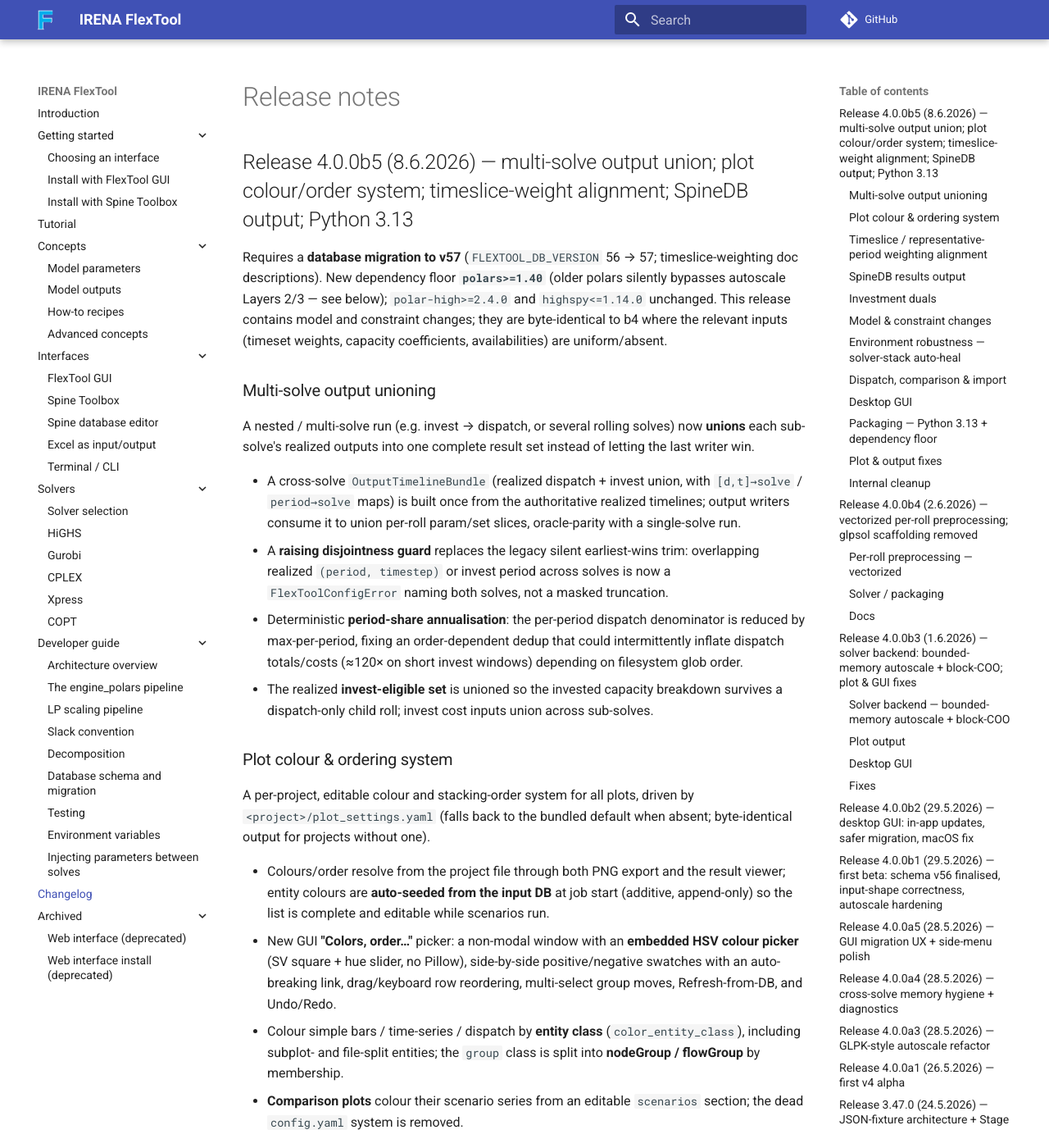
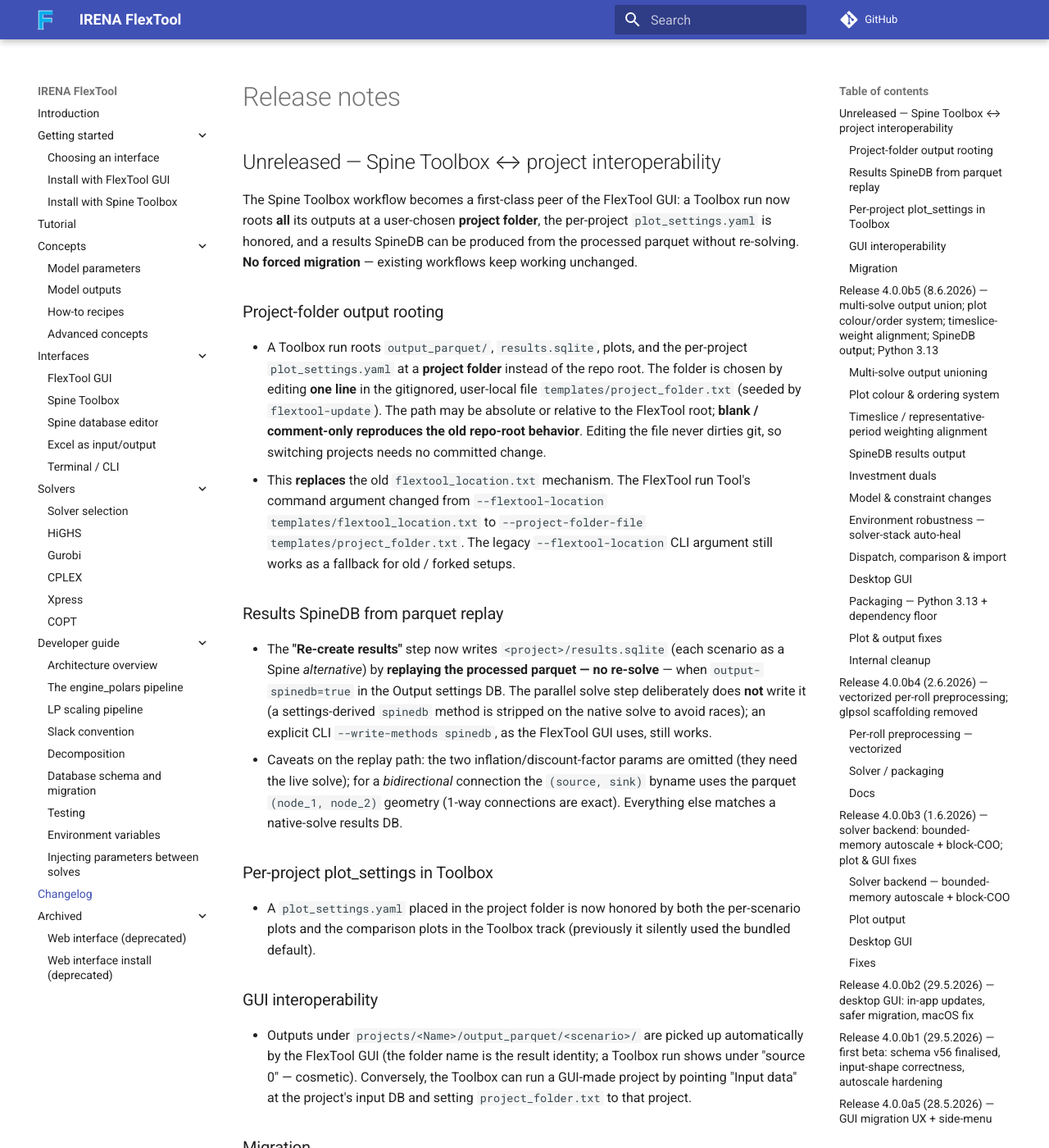
Before and after one commit to irena-flextool/flextool, an MkDocs documentation site: the page built from docs/release.md, in a window 1280 px wide and 1400 px high. Shown: the whole window at 82% size. Built offline with MkDocs 1.6.1 and Material for MkDocs 9.7.7, drawn with Linux system fonts in a browser that asks for light colours; comment, search, counter and statistics services are not loaded; some of the changed text lies outside the part shown.

Commit message:
docs: Spine Toolbox ↔ project interoperability (CHANGELOG + user docs)
Document project-folder output rooting via templates/project_folder.txt,
results.sqlite from parquet replay (output-spinedb in Output settings),
per-project plot_settings in the Toolbox track, the
flextool_location→project_folder.txt change, and GUI interop. Migration note
in both CHANGELOG and docs/spine_toolbox.md: no forced migration (blank file =
old behavior); run flextool-update; forked project.json users update the run
Tool's arg.

Co-Authored-By: Claude Opus 4.8 (1M context) <noreply@anthropic.com>

````diff
--- a/CHANGELOG.md
+++ b/CHANGELOG.md
@@ -1,3 +1,62 @@
+## Unreleased — Spine Toolbox ↔ project interoperability
+
+The Spine Toolbox workflow becomes a first-class peer of the FlexTool GUI: a
+Toolbox run now roots **all** its outputs at a user-chosen **project folder**,
+the per-project `plot_settings.yaml` is honored, and a results SpineDB can be
+produced from the processed parquet without re-solving. **No forced migration**
+— existing workflows keep working unchanged.
+
+### Project-folder output rooting
+
+- A Toolbox run roots `output_parquet/`, `results.sqlite`, plots, and the
+  per-project `plot_settings.yaml` at a **project folder** instead of the repo
+  root. The folder is chosen by editing **one line** in the gitignored,
+  user-local file `templates/project_folder.txt` (seeded by `flextool-update`).
+  The path may be absolute or relative to the FlexTool root; **blank /
+  comment-only reproduces the old repo-root behavior**. Editing the file never
+  dirties git, so switching projects needs no committed change.
+- This **replaces** the old `flextool_location.txt` mechanism. The FlexTool run
+  Tool's command argument changed from
+  `--flextool-location templates/flextool_location.txt` to
+  `--project-folder-file templates/project_folder.txt`. The legacy
+  `--flextool-location` CLI argument still works as a fallback for old / forked
+  setups.
+
+### Results SpineDB from parquet replay
+
+- The **"Re-create results"** step now writes `<project>/results.sqlite` (each
+  scenario as a Spine *alternative*) by **replaying the processed parquet — no
+  re-solve** — when `output-spinedb=true` in the Output settings DB. The
+  parallel solve step deliberately does **not** write it (a settings-derived
+  `spinedb` method is stripped on the native solve to avoid races); an explicit
+  CLI `--write-methods spinedb`, as the FlexTool GUI uses, still works.
+- Caveats on the replay path: the two inflation/discount-factor params are
+  omitted (they need the live solve); for a *bidirectional* connection the
+  `(source, sink)` byname uses the parquet `(node_1, node_2)` geometry (1-way
+  connections are exact). Everything else matches a native-solve results DB.
+
+### Per-project plot_settings in Toolbox
+
+- A `plot_settings.yaml` placed in the project folder is now honored by both the
+  per-scenario plots and the comparison plots in the Toolbox track (previously
+  it silently used the bundled default).
+
+### GUI interoperability
+
+- Outputs under `projects/<Name>/output_parquet/<scenario>/` are picked up
+  automatically by the FlexTool GUI (the folder name is the result identity; a
+  Toolbox run shows under "source 0" — cosmetic). Conversely, the Toolbox can
+  run a GUI-made project by pointing "Input data" at the project's input DB and
+  setting `project_folder.txt` to that project.
+
+### Migration
+
+- Run `flextool-update` — it seeds `templates/project_folder.txt` and refreshes
+  the settings DBs (which already carry the `output-spinedb` option).
+- **Only if** you forked / customized `.spinetoolbox/project.json`: update the
+  FlexTool Tool's command argument from `--flextool-location …` to
+  `--project-folder-file <project>/templates/project_folder.txt`.
+
 ## Release 4.0.0b5 (8.6.2026) — multi-solve output union; plot colour/order system; timeslice-weight alignment; SpineDB output; Python 3.13
 
 Requires a **database migration to v57** (`FLEXTOOL_DB_VERSION` 56 → 57;
--- a/docs/spine_toolbox.md
+++ b/docs/spine_toolbox.md
@@ -65,8 +65,11 @@ The items that actually ship in `.spinetoolbox/project.json` are:
 - **Read input spreadsheet** (Tool) — runs the `Read tabular data` specification to import
   the contents of **Excel input** into **Input data**. See
   [Excel interface](excel_interface.md) for the file format.
-- **FlexTool location** (Data Connection) — small text file recording the path to the
-  FlexTool checkout; the **FlexTool** tool resolves its sources through it.
+- **FlexTool location** (Data Connection) — small user-local text file
+  (`templates/project_folder.txt`) recording the **project folder** the run
+  roots its outputs at. See [Choosing the project folder](#choosing-the-project-folder)
+  below. (This replaces the older `flextool_location.txt`; you may rename the
+  connection to "Project folder" in the Toolbox GUI if you like.)
 - **FlexTool** (Tool) — the solve step. Runs `flextool/cli/cmd_run_flextool.py` (the same
   module as the `flextool-run` console script) as a subprocess. Receives the **Input
   data**, **Output info**, and **Output settings** database URLs as arguments.
@@ -99,6 +102,80 @@ There is **no CSV hand-off** between the workflow and the engine. The CSV files
 load-bearing for anything downstream. See [Architecture](dev/architecture.md) for the
 full data-flow diagram.
 
+## Project folders and results
+
+A Toolbox run roots **all** of its outputs — `output_parquet/`, `results.sqlite`,
+plots, and the per-project `plot_settings.yaml` — at a **project folder** you
+choose, instead of scattering them at the repo root. This makes the Toolbox
+track a peer of the [FlexTool GUI](flextool_gui_interface.md): the GUI picks up
+Toolbox-produced results, and the Toolbox can run a GUI-made project.
+
+### Choosing the project folder
+
+The project folder is set by editing **one line** in the user-local, gitignored
+file `templates/project_folder.txt` (seeded for you by `flextool-update`):
+
+```
+projects/Rivendell
+```
+
+The path may be **absolute** or **relative to the FlexTool root**. Leave the
+file **blank** (or with only comment lines) to send outputs to the FlexTool root
+— the old behavior. Because the file is gitignored, editing it never dirties git,
+so you switch projects simply by editing this line (and pointing the **Input
+data** Data Store at that project's input database).
+
+### Producing the results SpineDB
+
+To get a results SpineDB at `<project>/results.sqlite`, set
+`output-spinedb = true` in the **Output settings** database. The **Re-create
+results** step then writes it, with **each scenario as a Spine *alternative***,
+by replaying the processed parquet — **no re-solve**. (The parallel solve step
+deliberately does *not* write it, to avoid work-directory races; it is produced
+once by Re-create.) Whatever else you tick in Output settings
+(`output-plot` / `output-excel` / `output-csv`) Re-create also produces.
+
+Two caveats on this parquet-replay path:
+
+- The two inflation / discount-factor parameters are omitted (they need the live
+  solve). Everything else matches a native-solve results DB.
+- For a *bidirectional* connection the `(source, sink)` byname uses the parquet
+  `(node_1, node_2)` geometry; one-directional connections are exact.
+
+### Per-project plot settings
+
+Place a `plot_settings.yaml` in the project folder
+(`projects/<Name>/plot_settings.yaml`) to control plot colours and stacking
+order. It is now honored automatically by both the per-scenario plots and the
+comparison plots in the Toolbox track (previously the Toolbox track silently used
+the bundled default).
+
+### FlexTool GUI interoperability
+
+Outputs under `projects/<Name>/output_parquet/<scenario>/` are discovered
+automatically by the FlexTool GUI — the folder name is the result identity. A
+Toolbox-produced scenario appears under "source 0" in the GUI, which is cosmetic.
+Conversely, the Toolbox can run a project built in the GUI: point the **Input
+data** Data Store at `projects/<Name>/input_sources/<db>.sqlite` and set
+`templates/project_folder.txt` to `projects/<Name>`.
+
+### Migration
+
+There is **no forced migration** — existing workflows keep working, and a blank
+`project_folder.txt` reproduces the old repo-root behavior. The only steps:
+
+1. Run `flextool-update` (or `python update_flextool.py`). It seeds
+   `templates/project_folder.txt` and refreshes the settings databases (which
+   already carry the `output-spinedb` option).
+2. **Only if** you forked or customized `.spinetoolbox/project.json`: update the
+   FlexTool Tool's command argument from
+   `--flextool-location <project>/templates/flextool_location.txt` to
+   `--project-folder-file <project>/templates/project_folder.txt`. The legacy
+   `--flextool-location` argument still works as a fallback.
+3. To direct outputs into a project folder, put its path in
+   `templates/project_folder.txt`. To get `results.sqlite`, set
+   `output-spinedb=true` in **Output settings**.
+
 ## Customising the workflow
 
 To experiment with workflow changes without touching the git-controlled `.spinetoolbox/`
````
